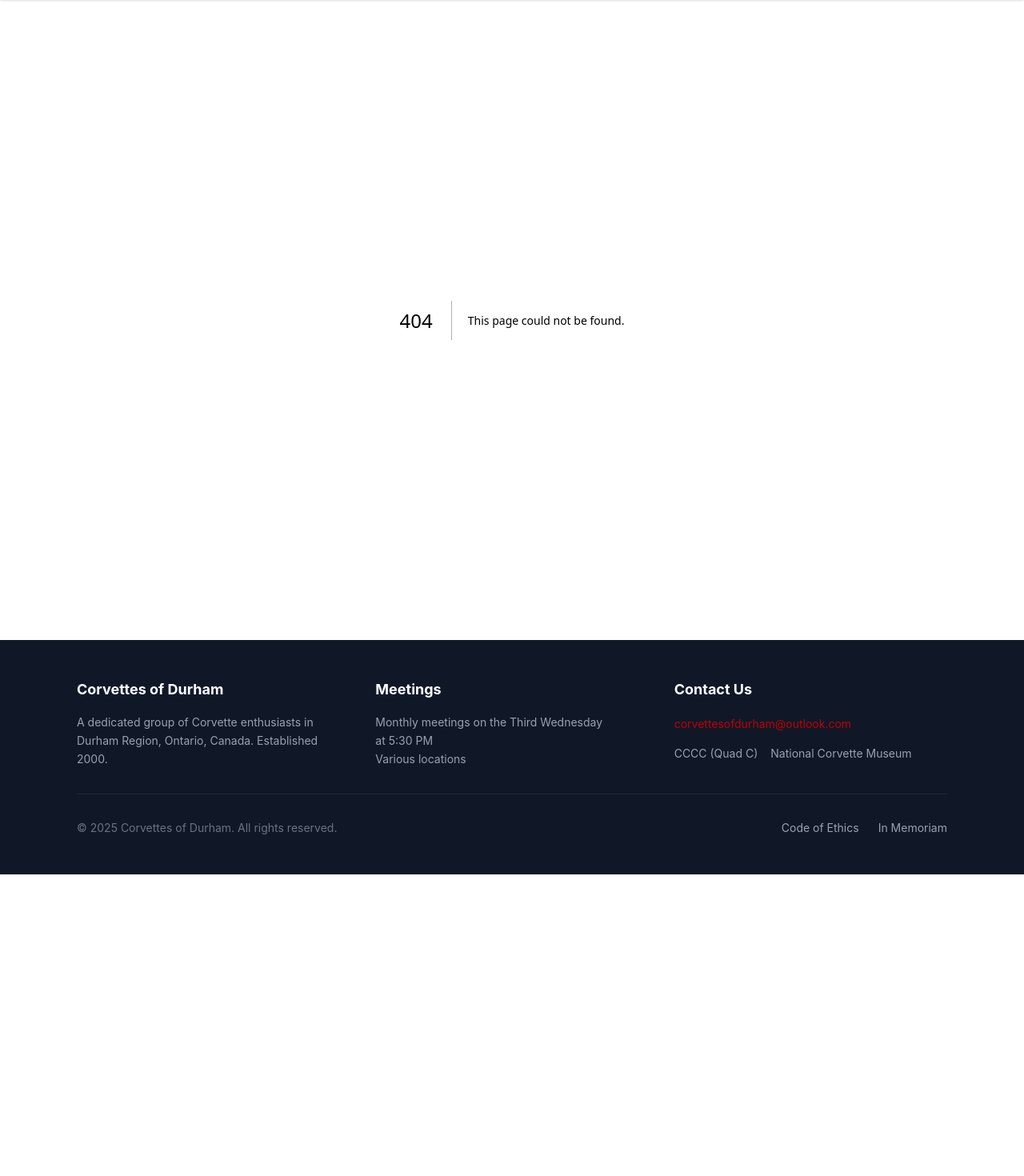
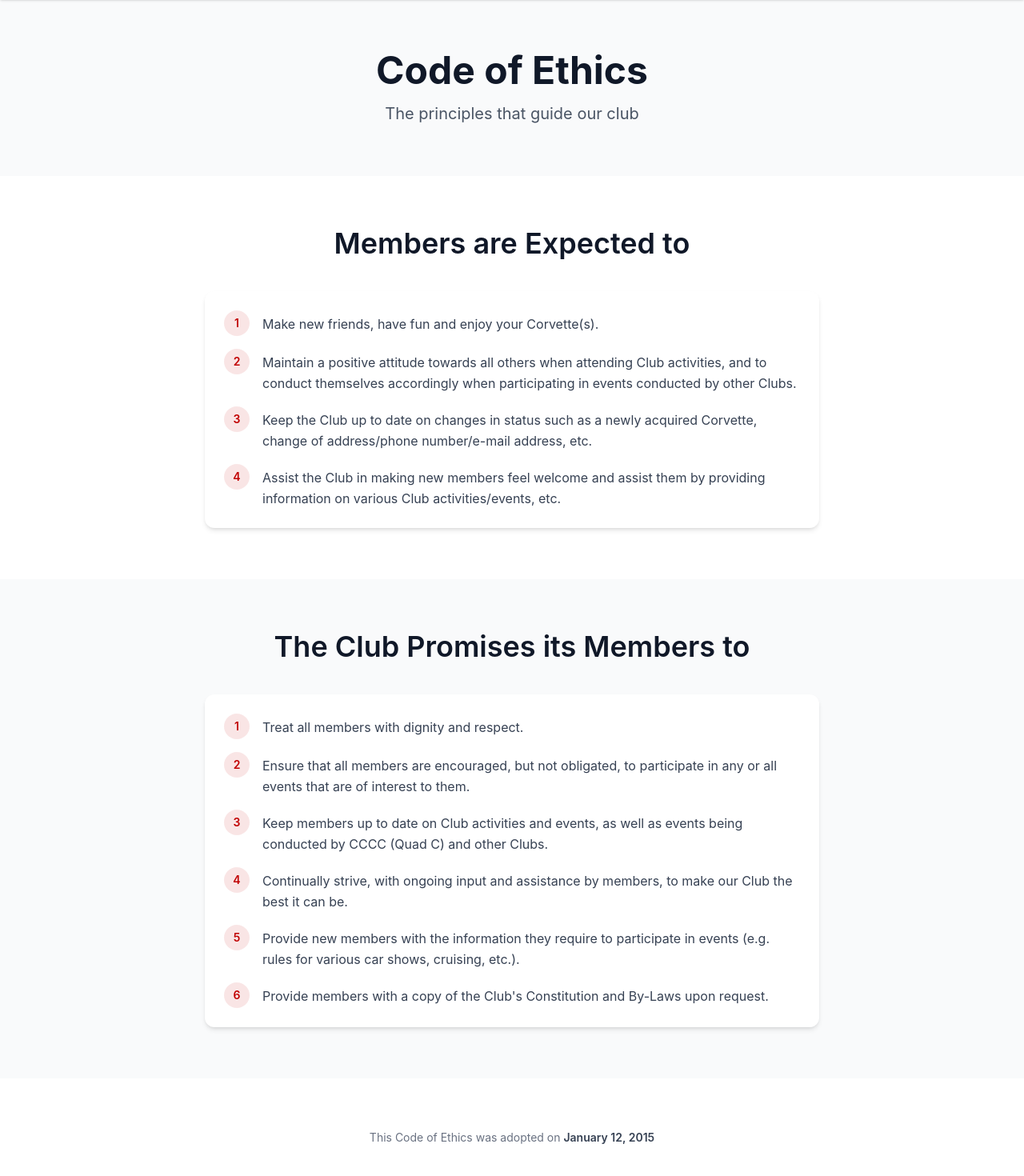
Before and after one commit to antonshakhlovich/corvettes-of-durham, a Next.js app: page /code-of-ethics in a window 1280 px wide. Before the commit this address had no page. Shown: the part 80-1550 px from the top of the page at 80% size. Before the commit the page ends 1173 px from the top, so only its background shows below. Built offline with nearby package versions, Linux system fonts and the light colour scheme.

Commit message:
T3.6: Implement Code of Ethics Page
- Member Expectations section (4 items)
- Club Promises section (6 items)
- Numbered list with styled bullets
- Adoption date displayed (January 12, 2015)
- All content matches site-content.json exactly

```diff
--- /dev/null
+++ b/src/app/code-of-ethics/page.tsx
@@ -0,0 +1,79 @@
+import type { Metadata } from 'next';
+import { PageHeader, Section, Card } from '@/components/ui';
+import { getCodeOfEthics } from '@/lib/content';
+
+export const metadata: Metadata = {
+  title: 'Code of Ethics',
+  description: 'The Code of Ethics that guides Corvettes of Durham members and club operations.',
+};
+
+export default function CodeOfEthicsPage() {
+  const codeOfEthics = getCodeOfEthics();
+
+  return (
+    <>
+      <PageHeader
+        title="Code of Ethics"
+        subtitle="The principles that guide our club"
+      />
+
+      {/* Members Are Expected To */}
+      <Section
+        title="Members are Expected to"
+        background="white"
+      >
+        <Card className="max-w-3xl mx-auto">
+          <ul className="space-y-4">
+            {codeOfEthics.memberExpectations.map((expectation, index) => (
+              <li key={index} className="flex gap-4">
+                <span className="flex-shrink-0 w-8 h-8 bg-corvette-red/10 rounded-full flex items-center justify-center">
+                  <span className="text-corvette-red font-semibold text-sm">
+                    {index + 1}
+                  </span>
+                </span>
+                <p className="text-gray-700 leading-relaxed pt-1">
+                  {expectation}
+                </p>
+              </li>
+            ))}
+          </ul>
+        </Card>
+      </Section>
+
+      {/* Club Promises Members */}
+      <Section
+        title="The Club Promises its Members to"
+        background="gray"
+      >
+        <Card className="max-w-3xl mx-auto">
+          <ul className="space-y-4">
+            {codeOfEthics.clubPromises.map((promise, index) => (
+              <li key={index} className="flex gap-4">
+                <span className="flex-shrink-0 w-8 h-8 bg-corvette-red/10 rounded-full flex items-center justify-center">
+                  <span className="text-corvette-red font-semibold text-sm">
+                    {index + 1}
+                  </span>
+                </span>
+                <p className="text-gray-700 leading-relaxed pt-1">
+                  {promise}
+                </p>
+              </li>
+            ))}
+          </ul>
+        </Card>
+      </Section>
+
+      {/* Adoption Date */}
+      <Section background="white">
+        <div className="text-center">
+          <p className="text-gray-500 text-sm">
+            This Code of Ethics was adopted on{' '}
+            <span className="font-semibold text-gray-700">
+              {codeOfEthics.adoptedDate}
+            </span>
+          </p>
+        </div>
+      </Section>
+    </>
+  );
+}
```
